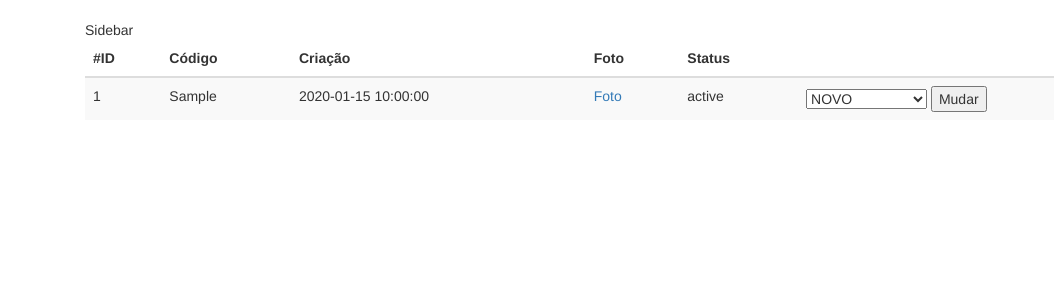
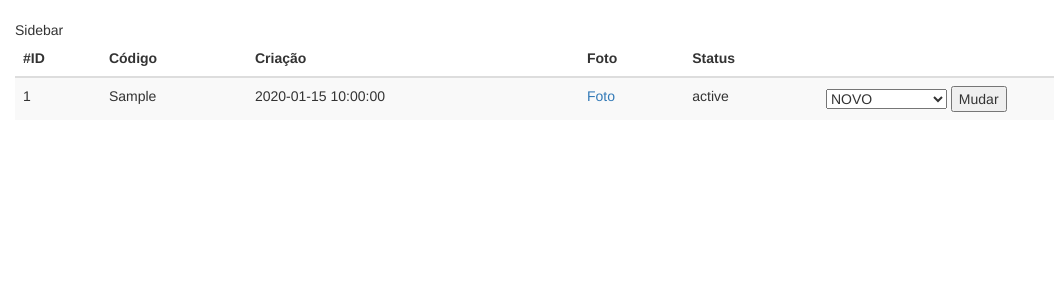
Before and after one commit to CidadeIluminada/TCMCidadeIluminada, a Flask app: page /protocolos/ in a window 1280 px wide. Shown: the part 50-350 px from the top of the page, without its empty margins (0-1054 px from the left). Run offline with Flask 2, Linux system fonts and the light colour scheme; tables that the repository leaves empty hold one stand-in row (Sample ...); some libraries are stand-ins or nearby versions.

Commit message:
Atualiza o base para deixar mais genérico

```diff
--- a/webservice/templates/base.html
+++ b/webservice/templates/base.html
@@ -17,14 +17,11 @@
                 </div>
             </nav>
         </header>
-        <div class="container">
-            {% block content %}
-            {% endblock %}
-        </div>
+        {% block content %}
+        {% endblock %}
     <script src="http://code.jquery.com/jquery-2.1.3.min.js" type="text/javascript"></script>
     <script src="http://maxcdn.bootstrapcdn.com/twitter-bootstrap/2.3.2/js/bootstrap.min.js" type="text/javascript"></script>
     {% block scripts %}
     {% endblock %}
     </body>
-
 </html>
```
